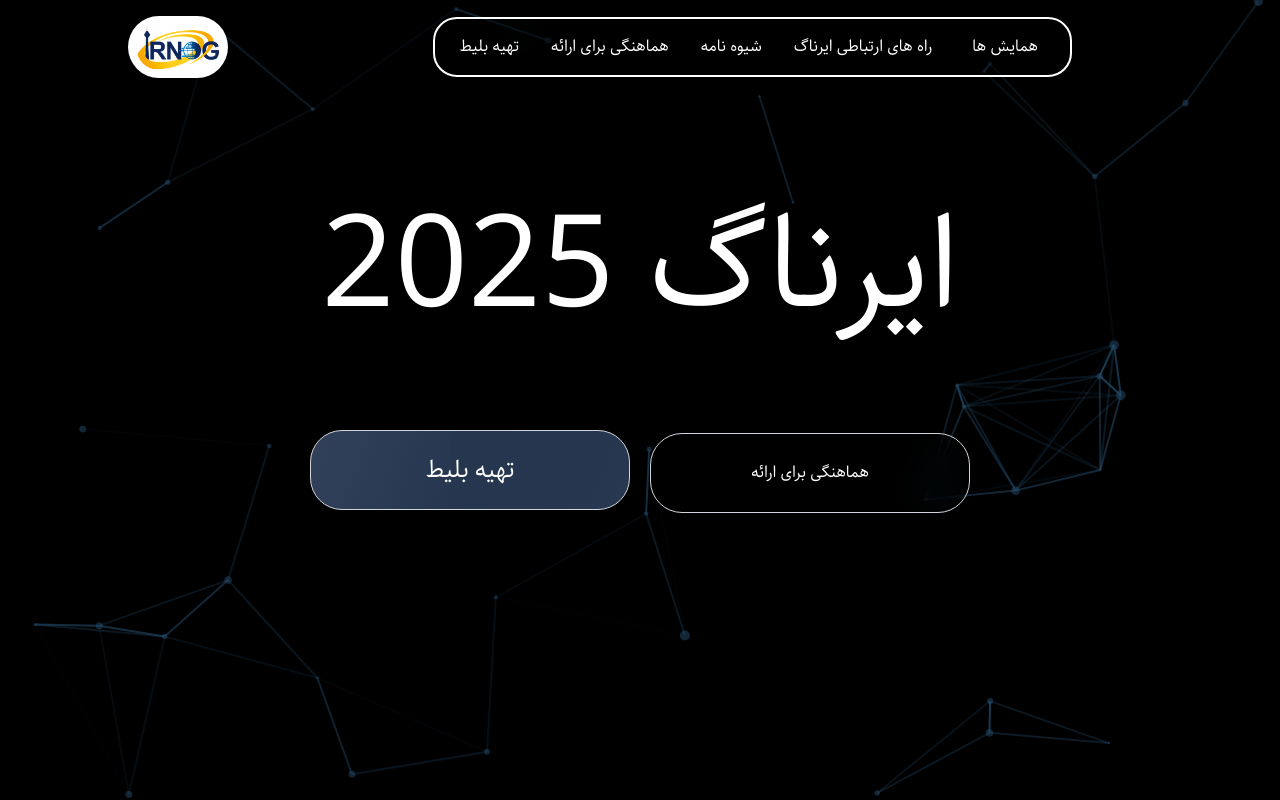
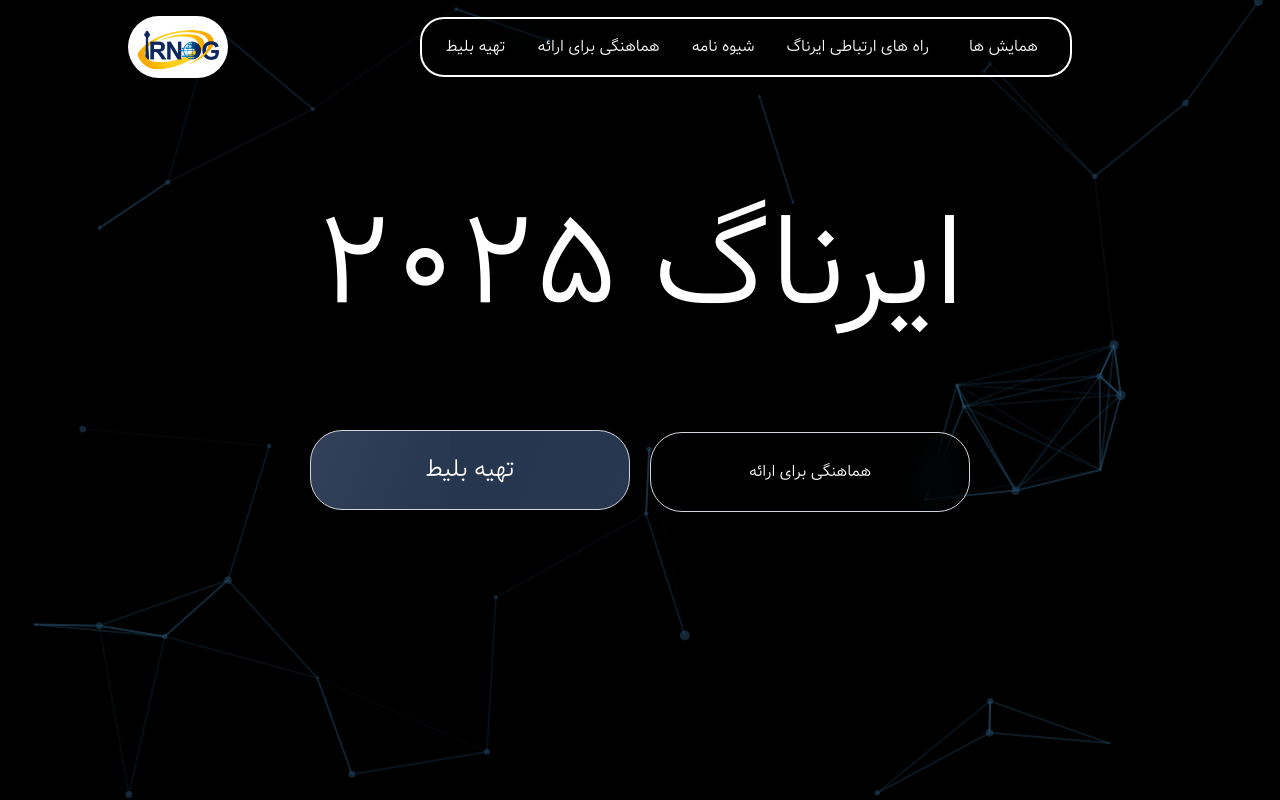
Before and after one commit to MahdiMazloum96/irnog_frontend, a Next.js app: page / in a window 1280 px wide. Shown: the top 800 px of the page. Built offline with nearby package versions, Linux system fonts and the light colour scheme.

Commit message:
add vazir font

```diff
--- a/app/globals.css
+++ b/app/globals.css
@@ -37,6 +37,11 @@
 }
 
 @font-face {
+  font-family: "Vazir";
+  src: url("/fonts/Vazir.ttf") format("truetype");
+}
+
+@font-face {
   font-family: "Soraya";
   src: url("/fonts/Soraya.ttf") format("truetype");
 }
@@ -54,8 +59,9 @@
   --font-Soraya: "Soraya";
   --font-Sahel: "Sahel";
   --font-Rust: "Rust";
+  --font-Vazir: "Vazir";
 }
 
 body {
-  @apply font-Sahel;
+  @apply font-Vazir;
 }
```
Also changed, not shown: public/fonts/Vazir.ttf (added).
